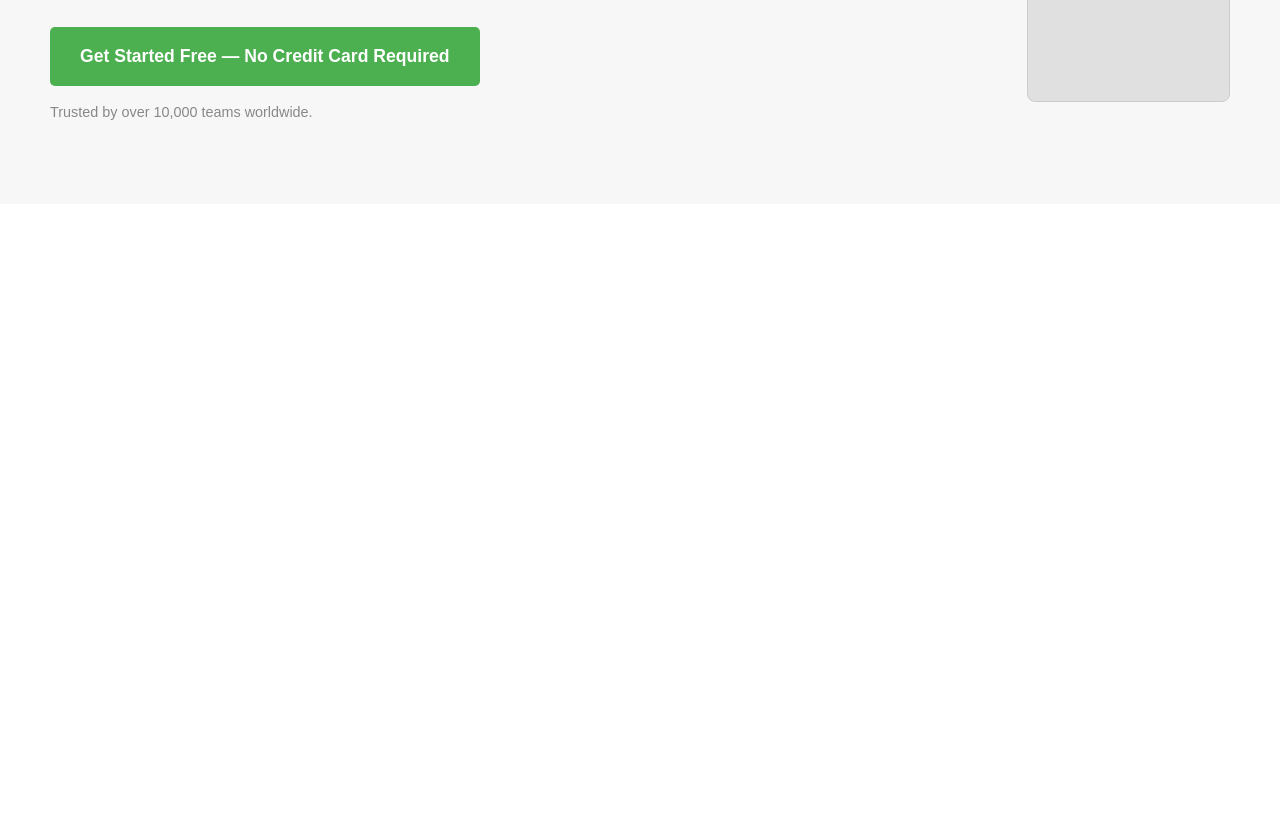
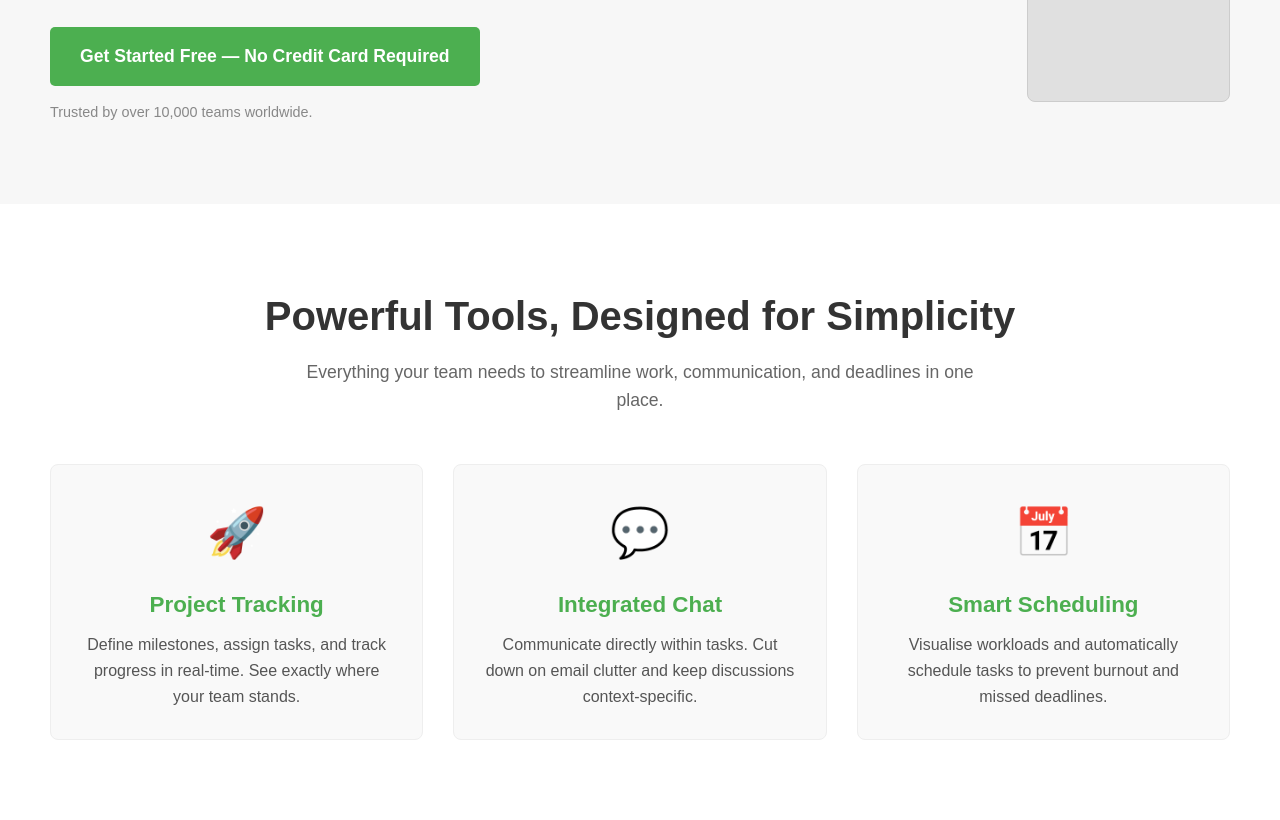
Before and after one commit to ashwin192007/SaaS-Marketing-Page, a plain HTML site: page index.html in a window 1280 px wide. Shown: the part 436-1256 px from the top of the page. Before the commit the page ends 800 px from the top, so only its background shows below. Drawn offline with Linux system fonts and the light colour scheme.

Commit message:
feat: add features section using CSS Grid for a 3-column layout

```diff
--- a/index.html
+++ b/index.html
@@ -34,6 +34,32 @@
                 <div class="mockup-placeholder">Product Screenshot Mockup</div>
             </div>
         </section>
+        <section id="features" class="features-section">
+    <h2>Powerful Tools, Designed for Simplicity</h2>
+    <p class="section-description">Everything your team needs to streamline work, communication, and deadlines in one place.</p>
+
+    <div class="features-grid">
+
+        <div class="feature-card">
+            <div class="icon">🚀</div>
+            <h3>Project Tracking</h3>
+            <p>Define milestones, assign tasks, and track progress in real-time. See exactly where your team stands.</p>
+        </div>
+
+        <div class="feature-card">
+            <div class="icon">💬</div>
+            <h3>Integrated Chat</h3>
+            <p>Communicate directly within tasks. Cut down on email clutter and keep discussions context-specific.</p>
+        </div>
+
+        <div class="feature-card">
+            <div class="icon">📅</div>
+            <h3>Smart Scheduling</h3>
+            <p>Visualise workloads and automatically schedule tasks to prevent burnout and missed deadlines.</p>
+        </div>
+
+    </div>
+</section>
     </main>
 
 </body>
--- a/style.css
+++ b/style.css
@@ -92,3 +92,55 @@ body {
     font-style: italic;
     border-radius: 8px;
 }
+.features-section {
+    padding: 80px 50px;
+    text-align: center;
+    background-color: #ffffff;
+}
+
+.features-section h2 {
+    font-size: 2.5rem;
+    color: #333;
+    margin-bottom: 10px;
+}
+
+.section-description {
+    font-size: 1.1rem;
+    color: #666;
+    max-width: 700px;
+    margin: 0 auto 50px;
+}
+.features-grid {
+    display: grid;
+    grid-template-columns: repeat(3, 1fr);
+    gap: 30px;
+    max-width: 1200px;
+    margin: 0 auto;
+}
+.feature-card {
+    padding: 30px;
+    background-color: #f9f9f9;
+    border-radius: 8px;
+    border: 1px solid #eee;
+    text-align: center;
+    transition: transform 0.3s, box-shadow 0.3s;
+}
+.feature-card:hover {
+    transform: translateY(-5px);
+    box-shadow: 0 10px 20px rgba(0, 0, 0, 0.08);
+}
+
+.feature-card .icon {
+    font-size: 3rem;
+    margin-bottom: 15px;
+}
+
+.feature-card h3 {
+    font-size: 1.4rem;
+    color: #4CAF50;
+    margin-bottom: 10px;
+}
+
+.feature-card p {
+    color: #555;
+}
```
